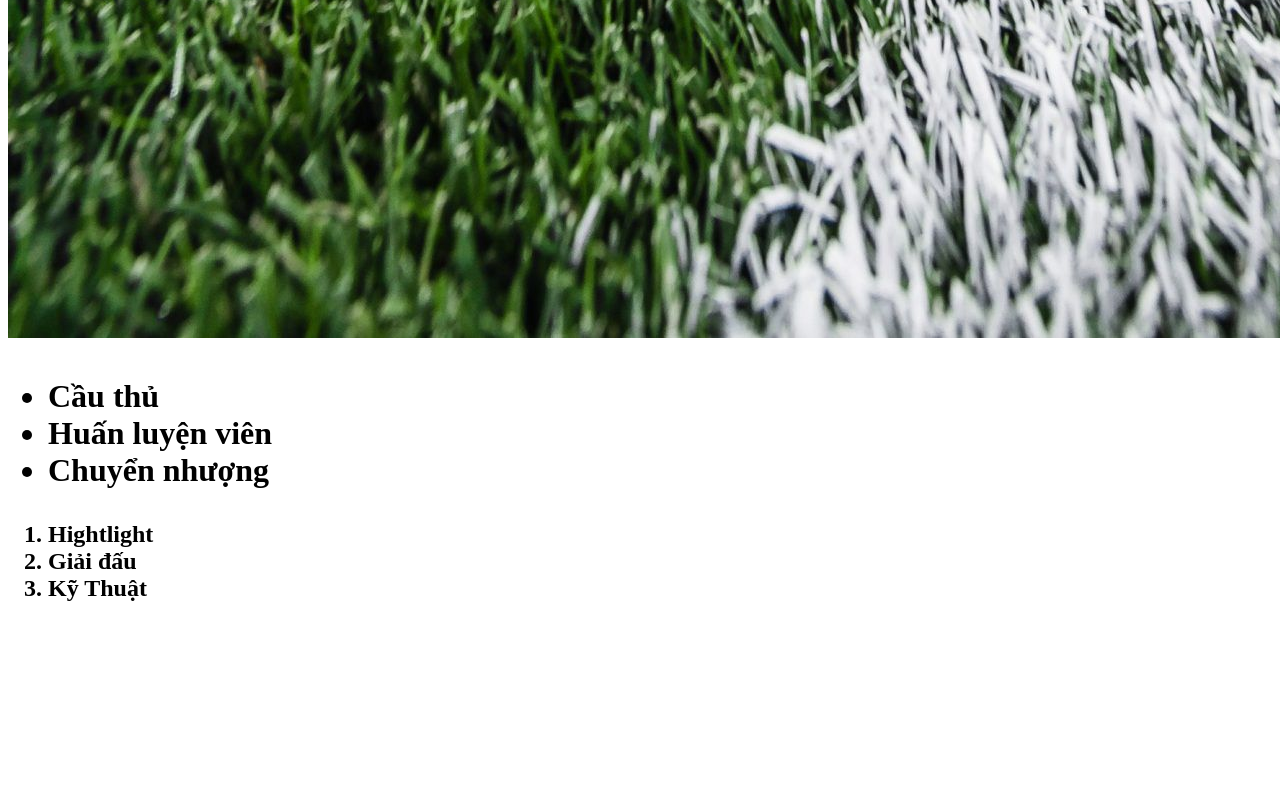
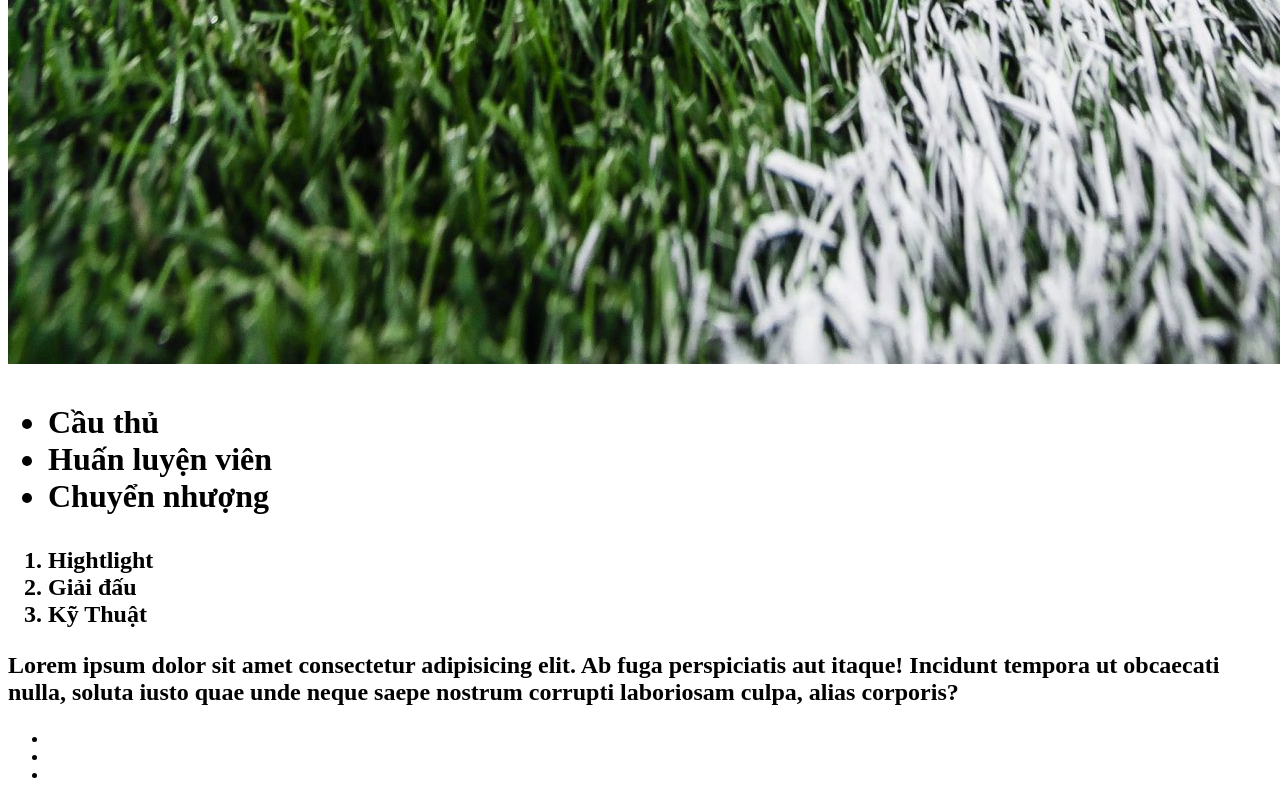
Before and after one commit to kckid1412/TEST1, a plain HTML site: page index.html in a window 1280 px wide. Shown: the part 2378-3178 px from the top of the page. Before the commit the page ends 3004 px from the top, so only its background shows below. Drawn offline with Linux system fonts and the light colour scheme.

Commit message:
Update index.html

```diff
--- a/index.html
+++ b/index.html
@@ -7,7 +7,7 @@
     </title>
 </head>
 
-<body>
+<br>
     <h1> Live
     <p> lorem </p>
     <img src="images/bong.jpg">
@@ -23,8 +23,15 @@
         <li>Giải đấu</li>
         <li>Kỹ Thuật </li>
     </ol>
+    <p>Lorem ipsum dolor sit amet consectetur adipisicing elit. Ab fuga perspiciatis aut itaque! Incidunt tempora ut obcaecati nulla, soluta iusto quae unde neque saepe nostrum corrupti laboriosam culpa, alias corporis?</p>
 </h2>
-
+<p>
+    <ul>
+        <li><a href="https://www.calculator.net/ip-subnet-calculator.html"></a></li>
+        <li><a href="https://www.image-line.com/downloads/flstudiodownload.html"></a></li>
+        <li><a href="https://taiwebs.com/windows/download-ableton-live-suite-663.html"></a></li>
+    </ul>
+</p>
 </body>
 
 </html>
```
